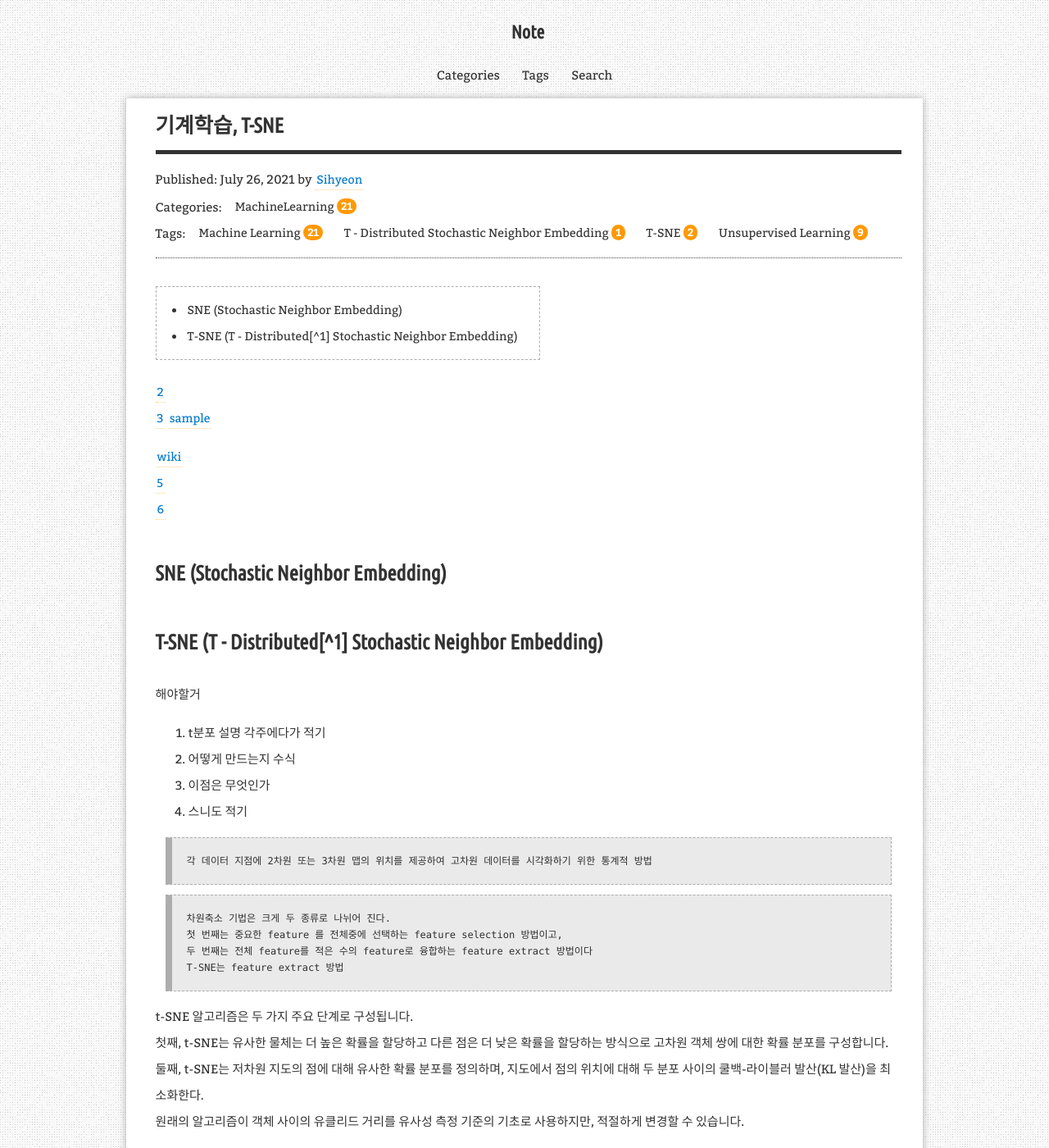
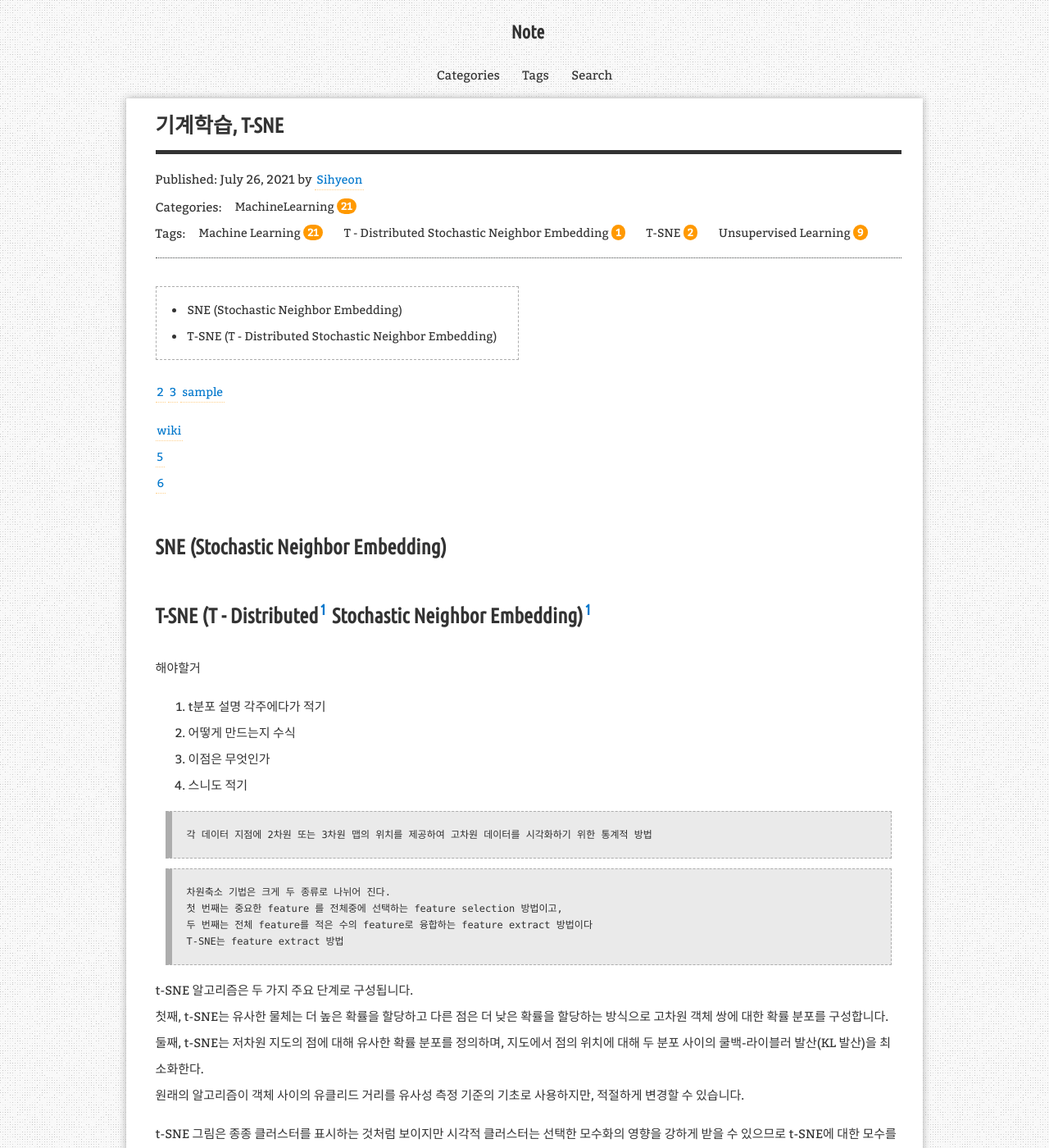
Before and after one commit to aristohyun/aristohyun.github.io, a Jekyll site: the page built from _posts/2021-07-26-T-SNE.md, in a window 1280 px wide and 1400 px high. Shown: the whole window at 82% size. Built offline with Jekyll 4.4.1, drawn with Linux system fonts in a browser that asks for light colours; comment, search, counter and statistics services are not loaded; part of the change alters nothing that is shown; some of the changed text lies outside the part shown.

Commit message:
Update 2021-07-26-T-SNE.md

```diff
--- a/_posts/2021-07-26-T-SNE.md
+++ b/_posts/2021-07-26-T-SNE.md
@@ -24,7 +24,7 @@ redirect_from:
 
 # SNE (Stochastic Neighbor Embedding)
 
-# T-SNE (T - Distributed[^1] Stochastic Neighbor Embedding)
+# T-SNE (T - Distributed[^1] Stochastic Neighbor Embedding)[^1]
 
 
 해야할거
@@ -54,4 +54,4 @@ t-SNE는 종종 잘 분리된 단서를 복구할 수 있는 것으로 입증되
 
 
 
-[^1] : T-분포란,
+[^1]: T-분포란,
```
